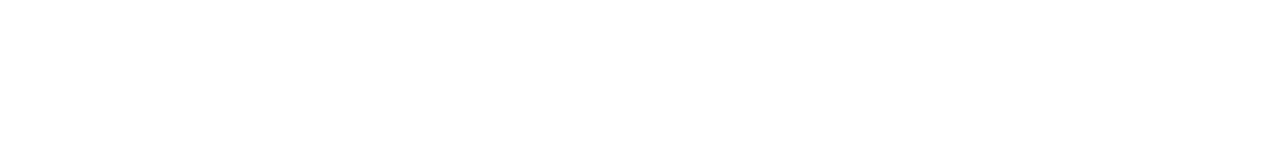
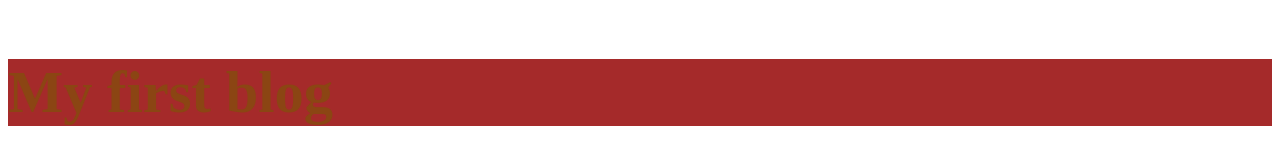
Before and after one commit to anaybhadury/welcome-github-repo, a plain HTML site: page index.html in a window 1280 px wide. Drawn offline with Linux system fonts and the light colour scheme.

Commit message:
added heading tag and css style

```diff
--- a/index.html
+++ b/index.html
@@ -4,8 +4,14 @@
     <meta charset="UTF-8">
     <meta name="viewport" content="width=device-width, initial-scale=1.0">
     <title>My First Ever Github Repo</title>
+    <link rel="stylesheet" href="style.css">
 </head>
 <body>
+    <div class="heading">
+        <h3>My first blog</h3>
+    </div>
+    <div>
 
+    </div>
 </body>
 </html>
--- /dev/null
+++ b/style.css
@@ -0,0 +1,5 @@
+.heading{
+    background-color: brown;
+    color: saddlebrown;
+    font-size: 50px;
+}
```
